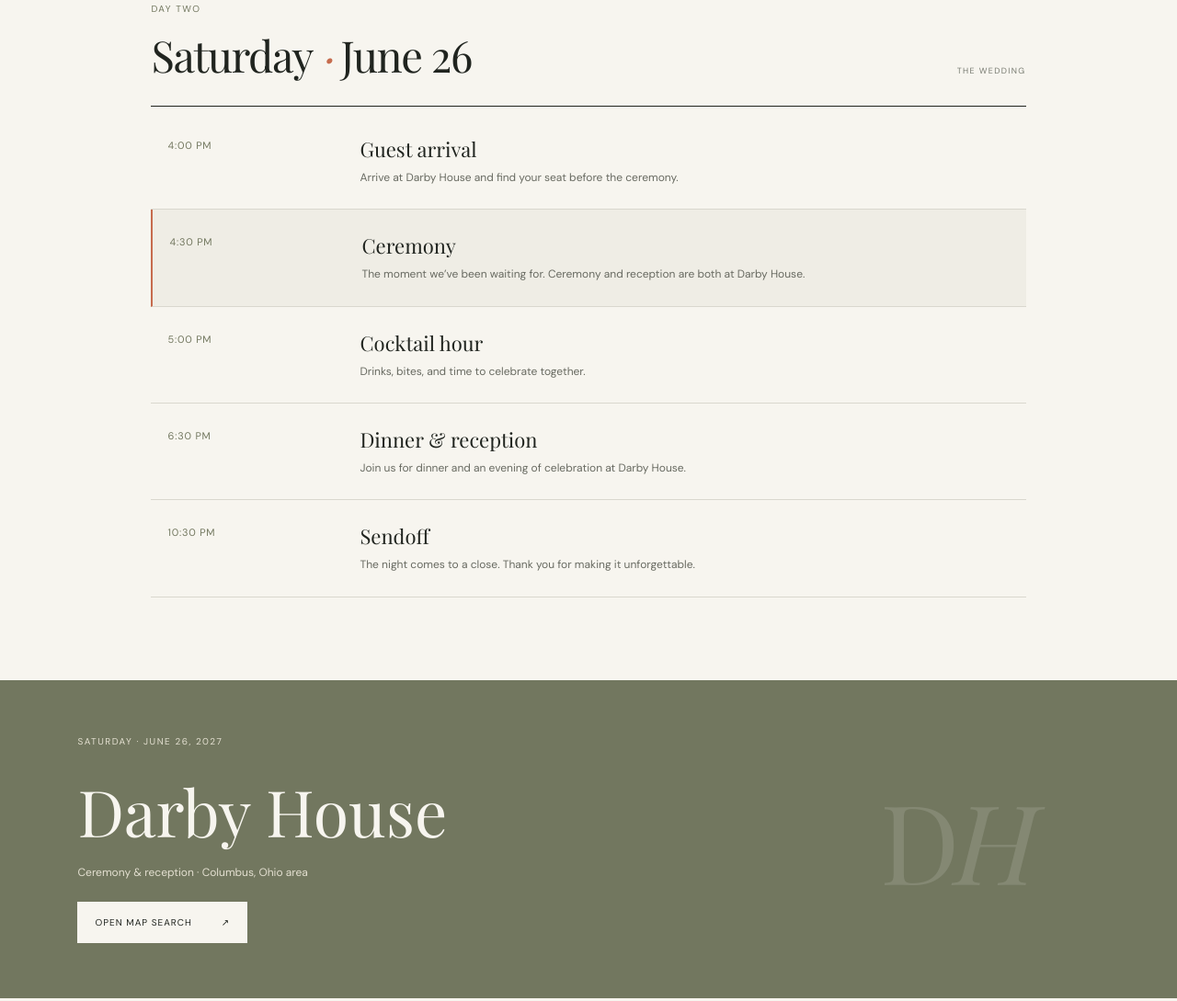
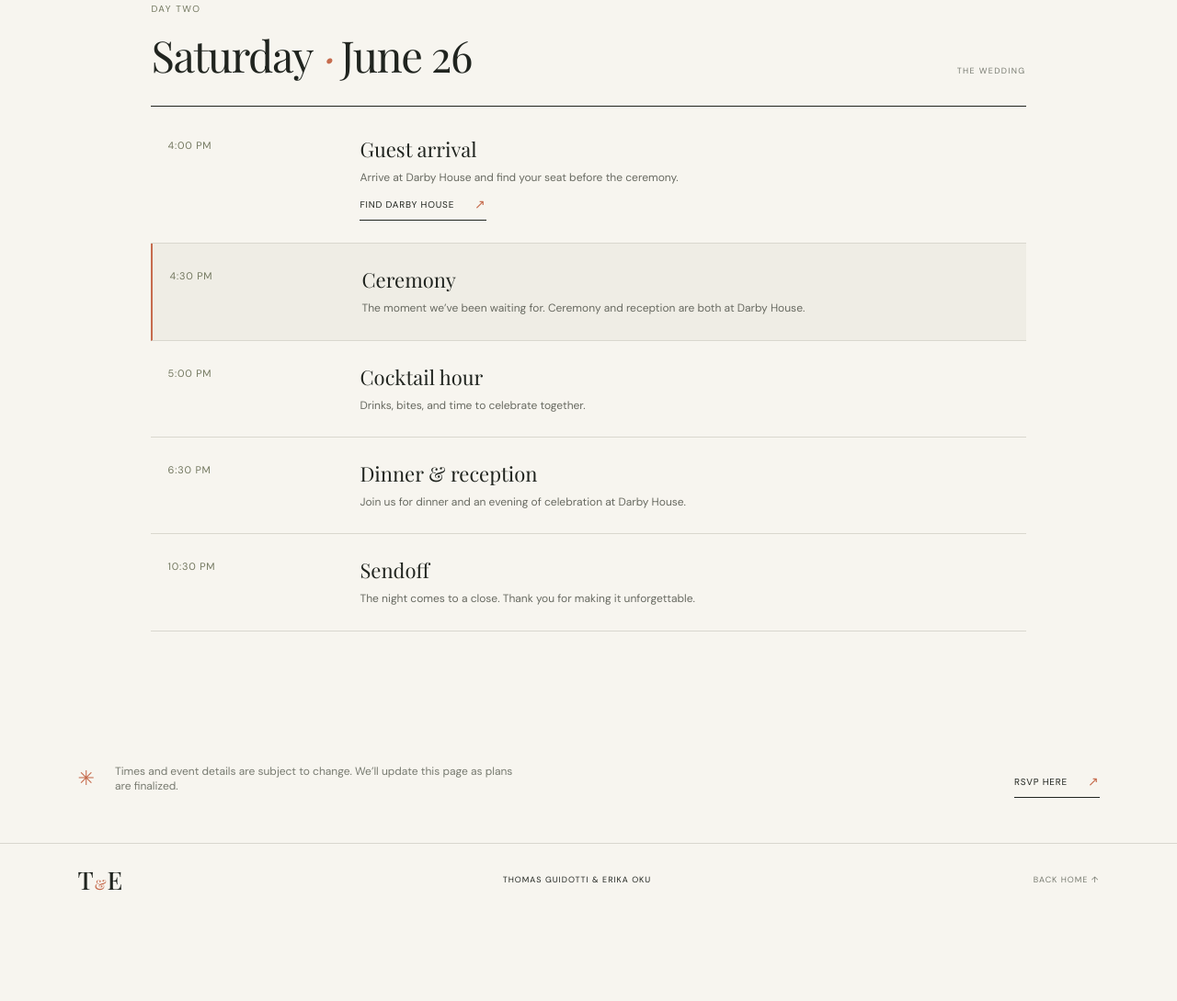
Before and after one commit to guidotti1/wedding-website, a plain HTML site: page schedule.html in a window 1280 px wide. Shown: the part 941-2030 px from the top of the page at 92% size. After the commit the page ends 1938 px from the top, so only its background shows below. Drawn offline with nearby package versions, Linux system fonts and the light colour scheme; a web font is replaced by a local one.

Commit message:
Remove green Darby House venue section

```diff
--- a/schedule.html
+++ b/schedule.html
@@ -4,5 +4,5 @@
 <body><header class="site-header"><a class="wordmark" href="index.html">T<span>&amp;</span>E</a><button class="menu-toggle" aria-expanded="false" aria-controls="site-nav" aria-label="Open navigation"><i></i><i></i></button><nav id="site-nav" class="site-nav"><a href="index.html">Welcome</a><a class="current" href="schedule.html">The weekend</a><a href="gallery.html">Our photos</a><a href="accommodation.html">Travel</a><a class="nav-rsvp" href="rsvp.html">RSVP <span>↗</span></a></nav></header>
 <main><section class="page-masthead"><p class="eyebrow">The details, all in one place</p><h1>A weekend<br><em>together.</em></h1><p>Two celebrations in the Columbus area. We can’t wait to see you there.</p><span class="masthead-index">THE WEEKEND · 2027</span></section><section class="timeline section-shell">
 <div class="day-heading" id="friday"><div><p class="eyebrow">Day one</p><h2>Friday <em>·</em> June 25</h2></div><span>WELCOME PARTY</span></div><article class="timeline-item"><time>Time to come</time><div><h3>Welcome party</h3><p>Let’s get the weekend started. Join us at Amelita Mirolo Barn in Upper Arlington.</p><a class="under-link" target="_blank" rel="noreferrer" href="https://www.google.com/maps/search/?api=1&amp;query=Amelita+Mirolo+Barn+Upper+Arlington+Ohio">Find Amelita Mirolo Barn <span>↗</span></a></div></article>
-<div class="day-heading saturday-heading" id="saturday"><div><p class="eyebrow">Day two</p><h2>Saturday <em>·</em> June 26</h2></div><span>THE WEDDING</span></div><article class="timeline-item"><time>4:00 PM</time><div><h3>Guest arrival</h3><p>Arrive at Darby House and find your seat before the ceremony.</p></div></article><article class="timeline-item timeline-highlight"><time>4:30 PM</time><div><h3>Ceremony</h3><p>The moment we’ve been waiting for. Ceremony and reception are both at Darby House.</p></div></article><article class="timeline-item"><time>5:00 PM</time><div><h3>Cocktail hour</h3><p>Drinks, bites, and time to celebrate together.</p></div></article><article class="timeline-item"><time>6:30 PM</time><div><h3>Dinner &amp; reception</h3><p>Join us for dinner and an evening of celebration at Darby House.</p></div></article><article class="timeline-item"><time>10:30 PM</time><div><h3>Sendoff</h3><p>The night comes to a close. Thank you for making it unforgettable.</p></div></article>
-</section><section class="venue-band"><div><p class="eyebrow">Saturday · June 26, 2027</p><h2>Darby House</h2><p>Ceremony &amp; reception · Columbus, Ohio area</p><a class="button button-light" target="_blank" rel="noreferrer" href="https://www.google.com/maps/search/?api=1&amp;query=Darby+House+Columbus+Ohio">Open map search <span>↗</span></a></div><span class="venue-mark">D<span>H</span></span></section><section class="schedule-note section-shell"><span class="note-star">✳</span><p>Times and event details are subject to change. We’ll update this page as plans are finalized.</p><a class="under-link" href="rsvp.html">RSVP here <span>↗</span></a></section></main><footer class="site-footer"><a class="wordmark" href="index.html">T<span>&amp;</span>E</a><span>THOMAS GUIDOTTI &amp; ERIKA OKU</span><a href="index.html">BACK HOME ↑</a></footer><script src="script.js"></script></body></html>
+<div class="day-heading saturday-heading" id="saturday"><div><p class="eyebrow">Day two</p><h2>Saturday <em>·</em> June 26</h2></div><span>THE WEDDING</span></div><article class="timeline-item"><time>4:00 PM</time><div><h3>Guest arrival</h3><p>Arrive at Darby House and find your seat before the ceremony.</p><a class="under-link" target="_blank" rel="noreferrer" href="https://www.google.com/maps/search/?api=1&amp;query=Darby+House+Columbus+Ohio">Find Darby House <span>↗</span></a></div></article><article class="timeline-item timeline-highlight"><time>4:30 PM</time><div><h3>Ceremony</h3><p>The moment we’ve been waiting for. Ceremony and reception are both at Darby House.</p></div></article><article class="timeline-item"><time>5:00 PM</time><div><h3>Cocktail hour</h3><p>Drinks, bites, and time to celebrate together.</p></div></article><article class="timeline-item"><time>6:30 PM</time><div><h3>Dinner &amp; reception</h3><p>Join us for dinner and an evening of celebration at Darby House.</p></div></article><article class="timeline-item"><time>10:30 PM</time><div><h3>Sendoff</h3><p>The night comes to a close. Thank you for making it unforgettable.</p></div></article>
+</section><section class="schedule-note section-shell"><span class="note-star">✳</span><p>Times and event details are subject to change. We’ll update this page as plans are finalized.</p><a class="under-link" href="rsvp.html">RSVP here <span>↗</span></a></section></main><footer class="site-footer"><a class="wordmark" href="index.html">T<span>&amp;</span>E</a><span>THOMAS GUIDOTTI &amp; ERIKA OKU</span><a href="index.html">BACK HOME ↑</a></footer><script src="script.js"></script></body></html>
```
